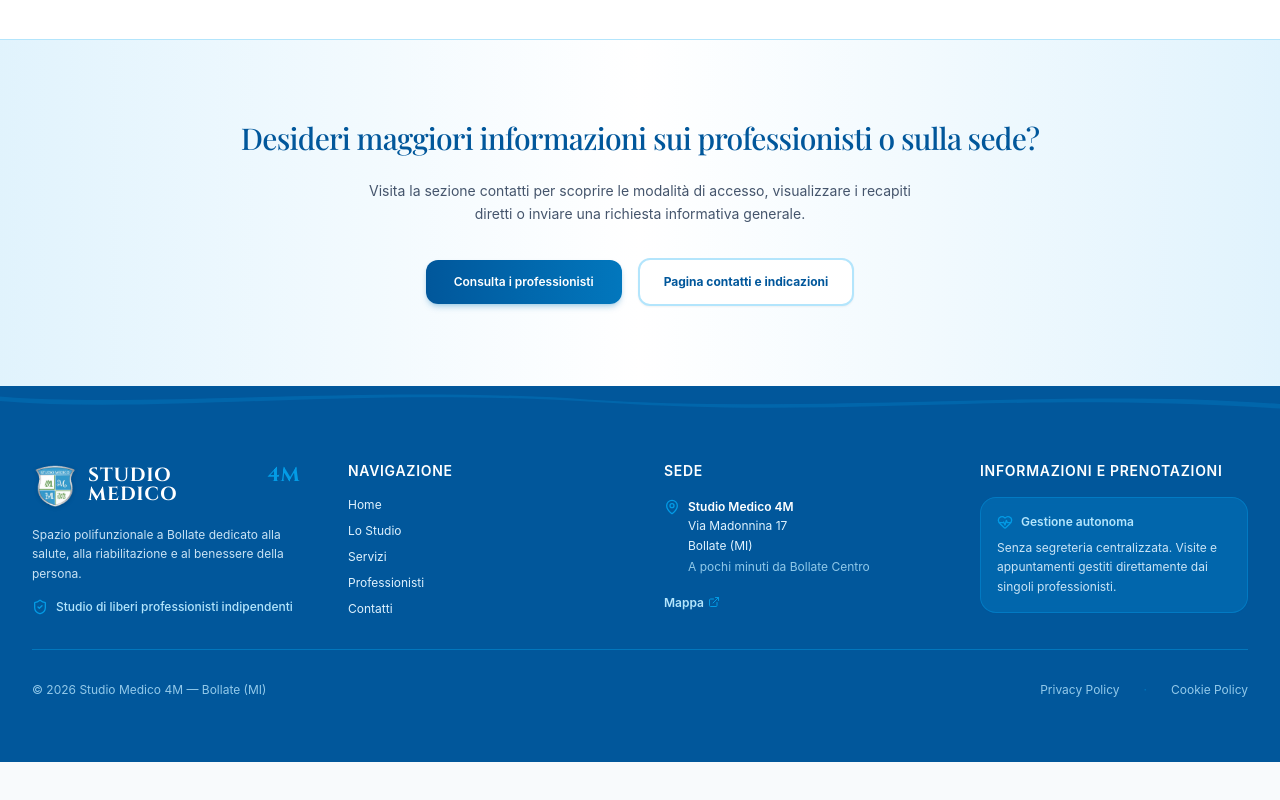
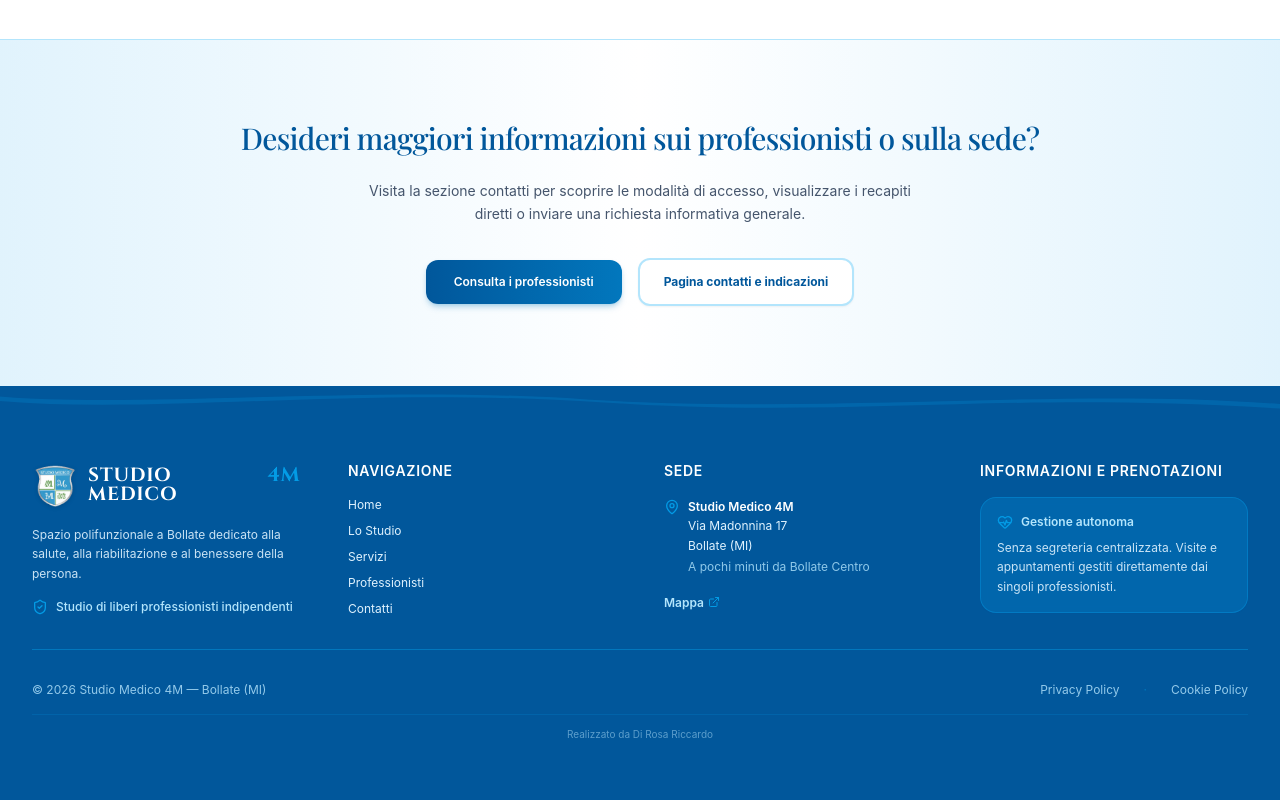
Before and after one commit to RiccardoDiRosa/StudioMedico4M, a React (Vite) app: page / in a window 1280 px wide. Shown: the part 7421-8221 px from the top of the page. Before the commit the page ends 8183 px from the top, so only its background shows below. Built offline with nearby package versions, Linux system fonts and the light colour scheme; a web font is replaced by a local one.

Commit message:
feat: aggiunto credit discreto Di Rosa Riccardo con link a LinkedIn nel footer

```diff
--- a/src/components/Footer.tsx
+++ b/src/components/Footer.tsx
@@ -162,6 +162,21 @@ export const Footer: React.FC<FooterProps> = ({ onNavigate }) => {
             </a>
           </div>
         </div>
+
+        {/* Small credit link */}
+        <div className="mt-4 pt-3 border-t border-[#0277bd]/40 text-center">
+          <p className="text-[10px] text-sky-200/50">
+            Realizzato da{' '}
+            <a
+              href="https://www.linkedin.com/in/riccardo-di-rosa-4b972439a"
+              target="_blank"
+              rel="noopener noreferrer"
+              className="hover:text-sky-100 hover:underline transition-colors"
+            >
+              Di Rosa Riccardo
+            </a>
+          </p>
+        </div>
       </div>
     </footer>
   );
```
